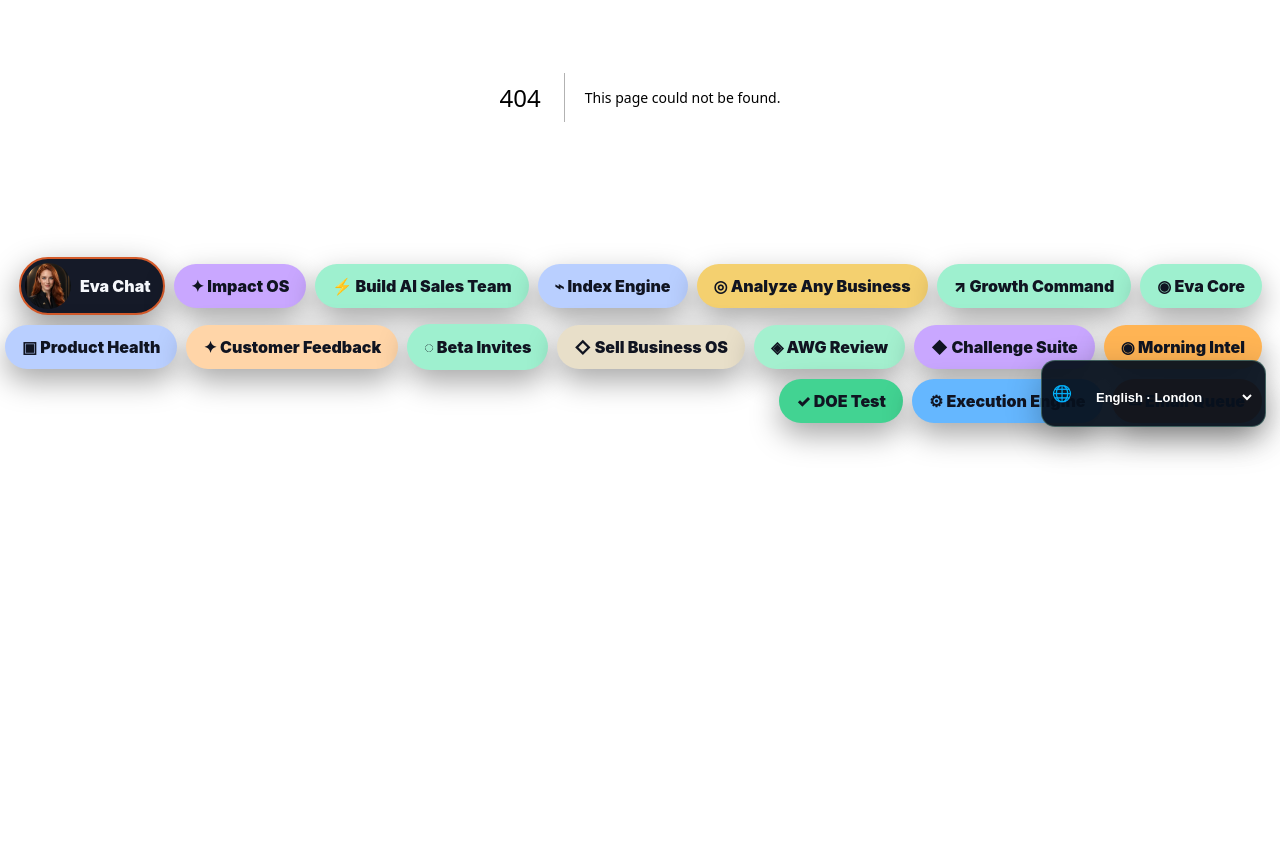
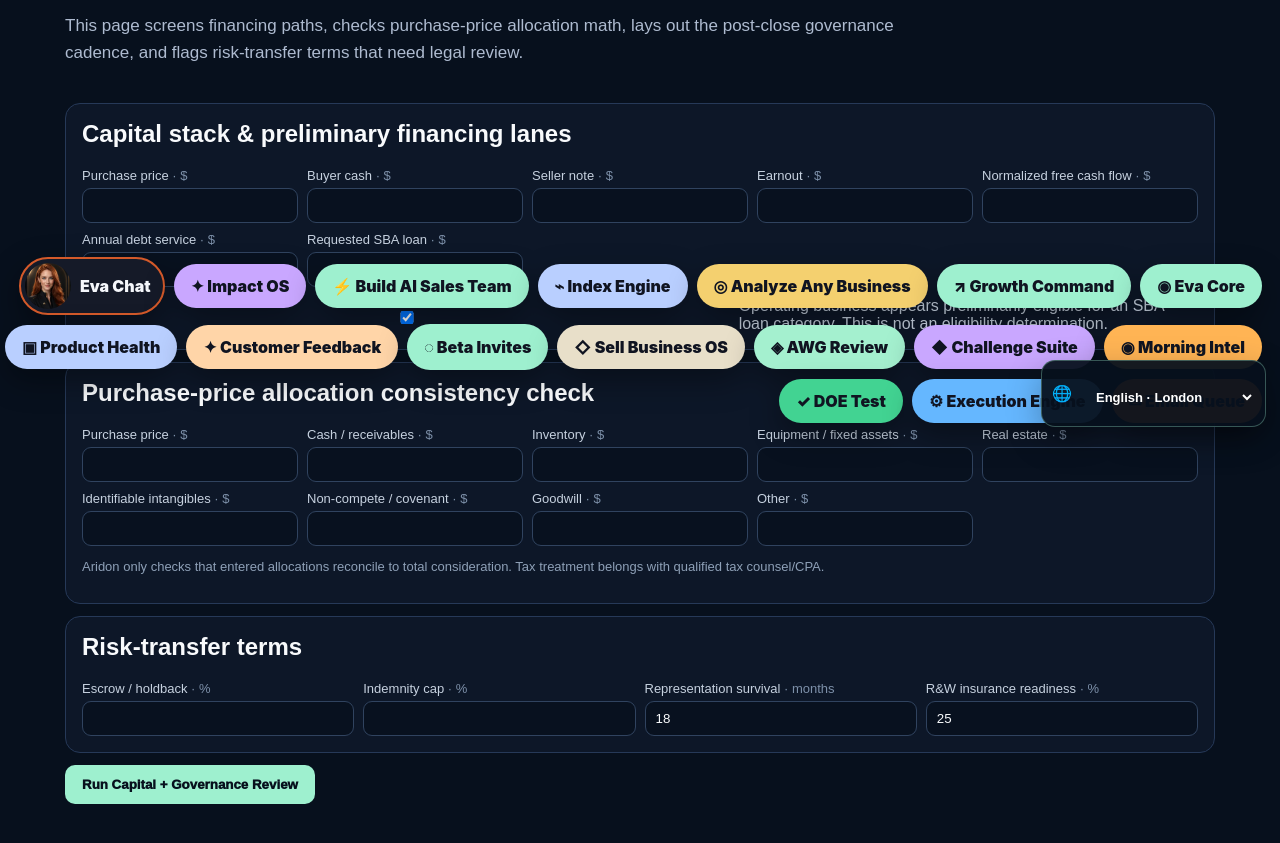
Before and after one commit to jimrusk/aridon-app, a Next.js app: page /acquisitions/1/decision-support in a window 1280 px wide. Before the commit this address had no page. Shown: the part 359-1202 px from the top of the page. Before the commit the page ends 856 px from the top, so only its background shows below. Built offline with nearby package versions, Linux system fonts and the light colour scheme.

Commit message:
Add acquisition capital stack and governance workspace

```diff
--- /dev/null
+++ b/app/acquisitions/[id]/decision-support/page.tsx
@@ -0,0 +1,29 @@
+'use client';
+
+import Link from 'next/link';
+import { useState } from 'react';
+
+const card:React.CSSProperties={background:'#0D1728',border:'1px solid #263958',borderRadius:15,padding:16};
+const input:React.CSSProperties={width:'100%',boxSizing:'border-box',background:'#08111F',border:'1px solid #30435F',borderRadius:9,color:'#F8FAFC',padding:'9px 10px'};
+const money=(v:number)=>new Intl.NumberFormat('en-US',{style:'currency',currency:'USD',maximumFractionDigits:0}).format(Number(v)||0);
+export default function DecisionSupportPage({params}:{params:{id:string}}){
+ const [financing,setFinancing]=useState({purchase_price:0,buyer_cash:0,seller_note:0,earnout:0,normalized_free_cash_flow:0,annual_debt_service:0,requested_sba_loan:0,operating_business_eligible:true});
+ const [allocation,setAllocation]=useState({purchase_price:0,cash_and_receivables:0,inventory:0,equipment:0,real_estate:0,identifiable_intangibles:0,noncompete:0,goodwill:0,other:0});
+ const [risk,setRisk]=useState({escrow_holdback_pct:0,indemnity_cap_pct:0,survival_months:18,rwi_readiness:25});
+ const [result,setResult]=useState<any>(null);const [message,setMessage]=useState('');const [busy,setBusy]=useState(false);
+ async function run(){setBusy(true);setMessage('Running…');try{const r=await fetch(`/api/acquisitions/${params.id}/decision-support`,{method:'POST',headers:{'Content-Type':'application/json'},body:JSON.stringify({financing,allocation,risk_transfer:risk})});const p=await r.json();if(!r.ok)throw new Error(p.error||'Unable to run.');setResult(p);setMessage('Decision support refreshed.');}catch(e){setMessage(e instanceof Error?e.message:'Unable to run.');}finally{setBusy(false);}}
+ const fields=(obj:any,setter:any,spec:[string,string,string?][])=> <div style={{display:'grid',gridTemplateColumns:'repeat(auto-fit,minmax(190px,1fr))',gap:9}}>{spec.map(([k,l,u])=><label key={k} style={{fontSize:13,color:'#C6D1DF'}}>{l}{u?<span style={{color:'#7D90A9'}}> · {u}</span>:null}<input type="number" style={{...input,marginTop:5}} value={obj[k]||''} onChange={e=>setter((v:any)=>({...v,[k]:Number(e.target.value)||0}))}/></label>)}</div>;
+ return <main style={{minHeight:'100vh',background:'#07101D',color:'#F8FAFC',fontFamily:'Arial,sans-serif',padding:'24px 18px 70px'}}><div style={{maxWidth:1150,margin:'0 auto'}}>
+  <nav style={{display:'flex',justifyContent:'space-between',gap:12,flexWrap:'wrap'}}><strong>ARIDON 3 · CAPITAL & GOVERNANCE</strong><div style={{display:'flex',gap:14}}><Link href={`/acquisitions/${params.id}`} style={{color:'#9EF0CF',textDecoration:'none',fontWeight:900}}>Deal Workspace</Link><Link href={`/acquisitions/${params.id}/underwriting`} style={{color:'#9EF0CF',textDecoration:'none',fontWeight:900}}>Underwriting</Link></div></nav>
+  <header style={{padding:'42px 0 20px'}}><div style={{color:'#9EF0CF',fontSize:12,fontWeight:950}}>FINANCE IT · ALLOCATE IT · PROTECT IT · GOVERN IT</div><h1 style={{fontSize:'clamp(38px,6vw,64px)',lineHeight:1,margin:'8px 0 12px'}}>Finish the deal structure without pretending the calculator is the lender, CPA or attorney.</h1><p style={{color:'#AEBBD0',fontSize:17,lineHeight:1.6,maxWidth:900}}>This page screens financing paths, checks purchase-price allocation math, lays out the post-close governance cadence, and flags risk-transfer terms that need legal review.</p></header>
+  <section style={{...card,marginBottom:12}}><h2 style={{marginTop:0}}>Capital stack & preliminary financing lanes</h2>{fields(financing,setFinancing,[['purchase_price','Purchase price','$'],['buyer_cash','Buyer cash','$'],['seller_note','Seller note','$'],['earnout','Earnout','$'],['normalized_free_cash_flow','Normalized free cash flow','$'],['annual_debt_service','Annual debt service','$'],['requested_sba_loan','Requested SBA loan','$']])}<label style={{display:'flex',gap:8,alignItems:'center',marginTop:10,color:'#C6D1DF'}}><input type="checkbox" checked={financing.operating_business_eligible} onChange={e=>setFinancing(v=>({...v,operating_business_eligible:e.target.checked}))}/> Operating business appears preliminarily eligible for an SBA loan category. This is not an eligibility determination.</label></section>
+  <section style={{...card,marginBottom:12}}><h2 style={{marginTop:0}}>Purchase-price allocation consistency check</h2>{fields(allocation,setAllocation,[['purchase_price','Purchase price','$'],['cash_and_receivables','Cash / receivables','$'],['inventory','Inventory','$'],['equipment','Equipment / fixed assets','$'],['real_estate','Real estate','$'],['identifiable_intangibles','Identifiable intangibles','$'],['noncompete','Non-compete / covenant','$'],['goodwill','Goodwill','$'],['other','Other','$']])}<p style={{color:'#8EA0B7',fontSize:13}}>Aridon only checks that entered allocations reconcile to total consideration. Tax treatment belongs with qualified tax counsel/CPA.</p></section>
+  <section style={{...card,marginBottom:12}}><h2 style={{marginTop:0}}>Risk-transfer terms</h2>{fields(risk,setRisk,[['escrow_holdback_pct','Escrow / holdback','%'],['indemnity_cap_pct','Indemnity cap','%'],['survival_months','Representation survival','months'],['rwi_readiness','R&W insurance readiness','%']])}</section>
+  <button onClick={run} disabled={busy} style={{border:0,borderRadius:10,padding:'12px 17px',background:'#9EF0CF',color:'#07101D',fontWeight:950,cursor:'pointer'}}>{busy?'Running…':'Run Capital + Governance Review'}</button>{message?<div style={{color:'#BDD0E5',margin:'10px 0'}}>{message}</div>:null}
+  {result?<div style={{display:'grid',gap:12,marginTop:15}}><section style={card}><h2 style={{marginTop:0}}>Financing paths</h2><div style={{display:'grid',gridTemplateColumns:'repeat(auto-fit,minmax(240px,1fr))',gap:9}}>{result.financing.map((x:any)=><div key={x.name} style={{border:'1px solid #2B3F5E',borderRadius:11,padding:12}}><strong>{x.name}</strong><div style={{color:'#9EF0CF',fontWeight:950,margin:'6px 0'}}>{String(x.preliminary_fit).toUpperCase()}</div><div style={{color:'#B5C1D2',lineHeight:1.5,fontSize:13}}>{x.reason}<br/>Lender need: {money(x.lender_need)}{x.dscr?` · DSCR ${x.dscr.toFixed(2)}x`:''}</div><div style={{color:'#7F91AA',fontSize:12,marginTop:7}}>{x.approval_note}</div></div>)}</div></section>
+   <section style={card}><h2 style={{marginTop:0}}>Allocation check</h2><div style={{fontSize:24,fontWeight:950,color:result.allocation.balanced?'#9EF0CF':'#FFD19A'}}>{result.allocation.balanced?'Balanced':'Needs reconciliation'}</div><p style={{color:'#B5C1D2'}}>Allocated {money(result.allocation.allocated)} against {money(result.allocation.purchase_price)} purchase price. Gap: {money(result.allocation.total_gap)}.</p><div style={{color:'#8294AD',fontSize:12}}>{result.allocation.advisor_note}</div></section>
+   <section style={card}><h2 style={{marginTop:0}}>Governance cadence</h2><div style={{display:'grid',gap:9}}>{result.governance.map((g:any)=><div key={g.cadence} style={{borderTop:'1px solid #243653',paddingTop:8}}><strong>{g.cadence}</strong><div style={{color:'#9AAAC0',fontSize:13,marginTop:3}}>{g.owner} · {g.focus}</div></div>)}</div></section>
+   <section style={card}><h2 style={{marginTop:0}}>Risk-transfer flags</h2>{result.risk_transfer.flags.length?<ul>{result.risk_transfer.flags.map((f:string)=><li key={f} style={{marginBottom:7}}>{f}</li>)}</ul>:<p style={{color:'#9EF0CF'}}>No basic structure gap from the entered risk-transfer fields.</p>}<div style={{color:'#8294AD',fontSize:12}}>{result.risk_transfer.legal_note}</div></section>
+  </div>:null}
+ </div></main>;
+}
```
